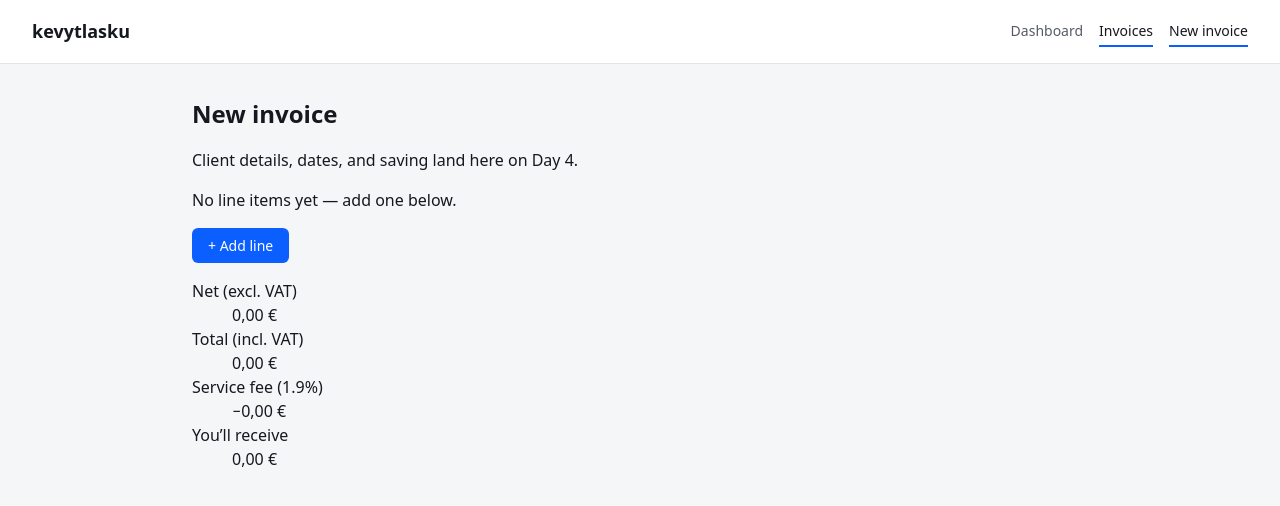
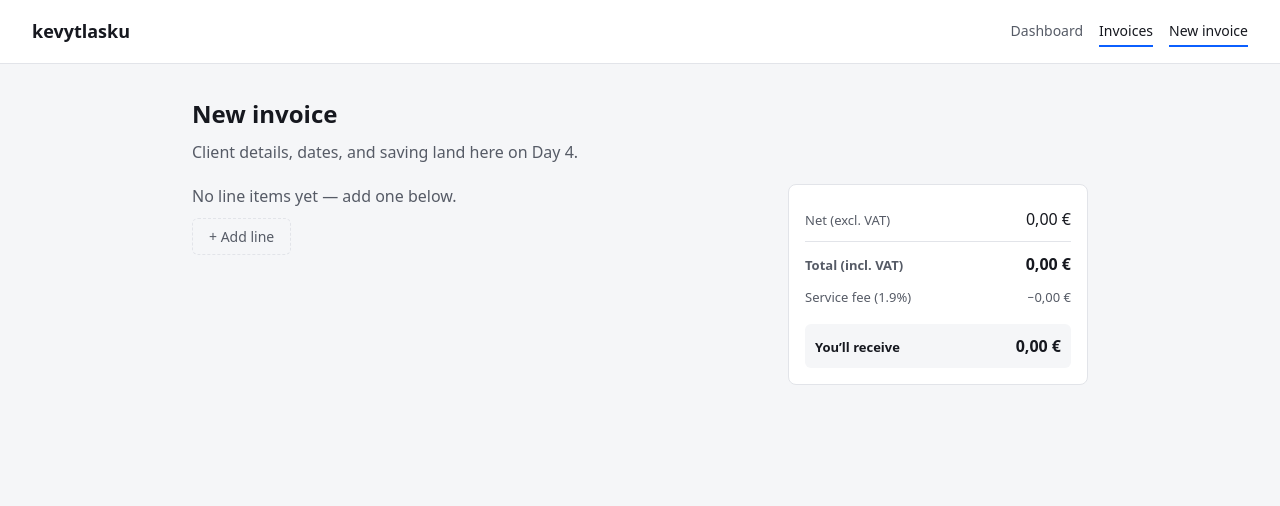
Before and after one commit to Zwekhant2/kevytlasku, a React (Vite) app: page /invoices/new in a window 1280 px wide. Shown: the top 506 px of the page. Built offline with nearby package versions, Linux system fonts and the light colour scheme.

Commit message:
Style the line-item editor and totals panel; share input styles with search

```diff
--- a/src/index.css
+++ b/src/index.css
@@ -120,11 +120,25 @@ button {
   margin-bottom: 16px;
 }
 
-.list-controls input[type='search'] {
+.input,
+.select {
   padding: 8px 12px;
   border: 1px solid var(--border);
   border-radius: 6px;
   font-size: 14px;
+  font-family: inherit;
+  background: var(--paper);
+  color: var(--ink);
+  width: 100%;
+}
+
+.input:focus,
+.select:focus {
+  outline: 2px solid var(--accent);
+  outline-offset: 1px;
+}
+
+.list-controls .input {
   width: 100%;
 }
 
@@ -273,3 +287,151 @@ button {
   border-radius: 6px;
   cursor: pointer;
 }
+
+/* ─── Invoice form layout ────────────────────────────────────── */
+.form-note {
+  color: var(--ink-2);
+  margin: 0 0 20px;
+}
+
+.form-layout {
+  display: flex;
+  flex-direction: column;
+  gap: 24px;
+}
+
+@media (min-width: 900px) {
+  .form-layout {
+    flex-direction: row;
+    align-items: flex-start;
+  }
+
+  .line-item-editor {
+    flex: 1;
+    min-width: 0;
+  }
+
+  .totals-panel {
+    width: 300px;
+    flex-shrink: 0;
+    position: sticky;
+    top: 16px;
+  }
+}
+
+/* ─── Line item editor ───────────────────────────────────────── */
+.line-item-editor {
+  display: flex;
+  flex-direction: column;
+  gap: 10px;
+}
+
+.line-item-empty {
+  color: var(--ink-2);
+  margin: 0;
+}
+
+.line-item-row {
+  display: grid;
+  grid-template-columns: 1fr;
+  gap: 8px;
+  padding: 12px;
+  border: 1px solid var(--border);
+  border-radius: 8px;
+  background: var(--paper);
+}
+
+@media (min-width: 640px) {
+  .line-item-row {
+    grid-template-columns: 2fr 70px 70px 110px 130px 32px;
+    align-items: center;
+  }
+}
+
+.li-quantity,
+.li-price {
+  text-align: right;
+}
+
+.li-remove {
+  background: none;
+  border: 1px solid var(--border);
+  border-radius: 6px;
+  width: 32px;
+  height: 32px;
+  color: var(--ink-2);
+  cursor: pointer;
+  justify-self: end;
+}
+
+.li-remove:hover {
+  border-color: var(--danger);
+  color: var(--danger);
+}
+
+.button--ghost {
+  align-self: flex-start;
+  background: none;
+  border: 1px dashed var(--border);
+  color: var(--ink-2);
+  border-radius: 6px;
+  padding: 8px 16px;
+  cursor: pointer;
+}
+
+.button--ghost:hover {
+  border-color: var(--accent);
+  color: var(--accent);
+}
+
+/* ─── Totals panel ────────────────────────────────────────────── */
+.totals-panel {
+  margin: 0;
+  background: var(--paper);
+  border: 1px solid var(--border);
+  border-radius: 8px;
+  padding: 16px;
+}
+
+.totals-row {
+  display: flex;
+  justify-content: space-between;
+  align-items: baseline;
+  padding: 6px 0;
+  gap: 12px;
+}
+
+.totals-row dt {
+  color: var(--ink-2);
+  font-size: 13px;
+}
+
+.totals-row dd {
+  margin: 0;
+  font-variant-numeric: tabular-nums;
+}
+
+.totals-row--sub dt,
+.totals-row--sub dd {
+  font-size: 13px;
+  color: var(--ink-2);
+}
+
+.totals-row--strong {
+  border-top: 1px solid var(--border);
+  margin-top: 4px;
+  padding-top: 10px;
+  font-weight: 600;
+}
+
+.totals-row--payout {
+  margin-top: 10px;
+  padding: 10px;
+  background: var(--paper-2);
+  border-radius: 6px;
+  font-weight: 700;
+}
+
+.totals-row--payout dt {
+  color: var(--ink);
+}
--- a/src/pages/InvoiceList.jsx
+++ b/src/pages/InvoiceList.jsx
@@ -53,6 +53,7 @@ export default function InvoiceList() {
       <div className="list-controls">
         <input
           type="search"
+          className="input"
           placeholder="Search by client name…"
           value={searchTerm}
           onChange={(e) => setSearchTerm(e.target.value)}
```
